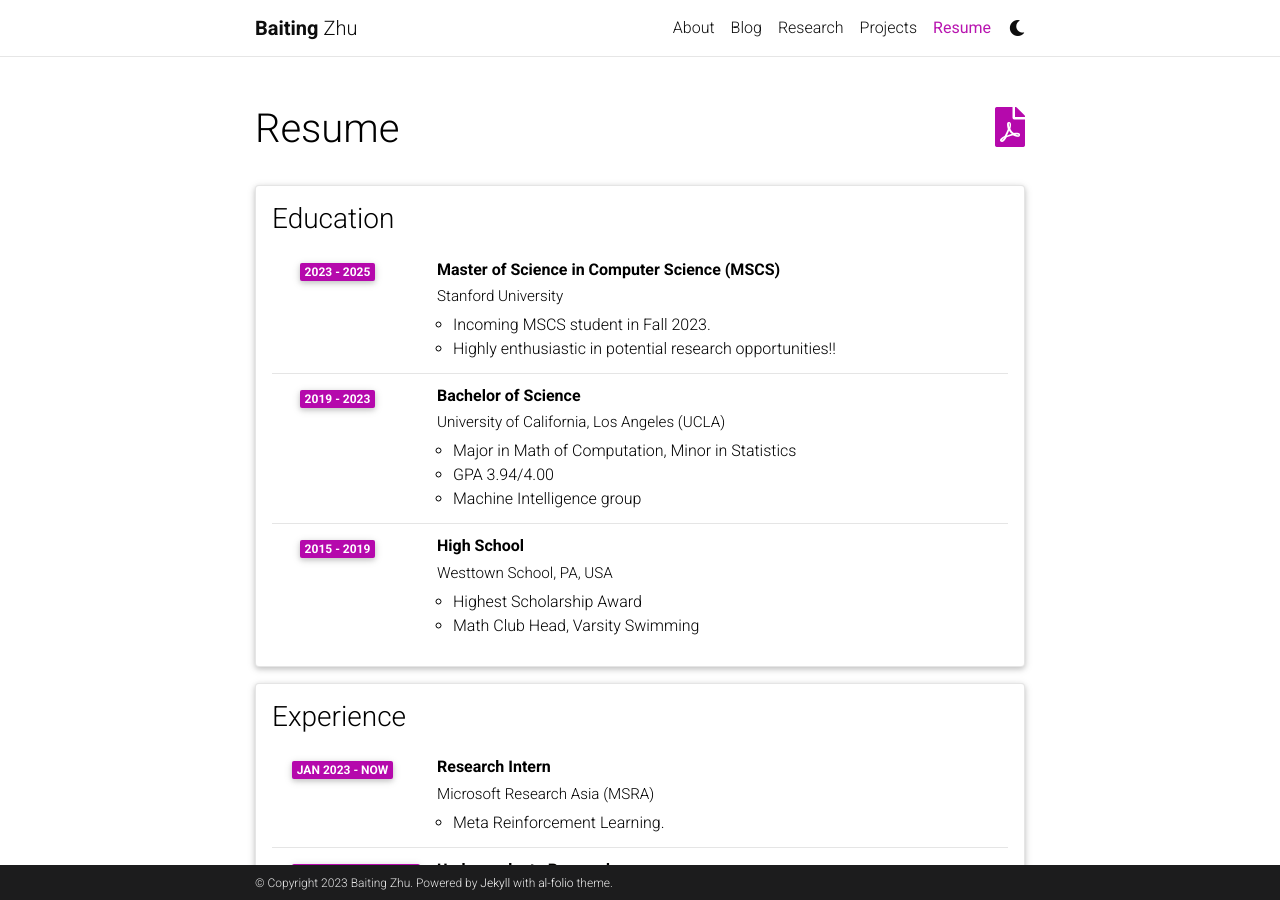
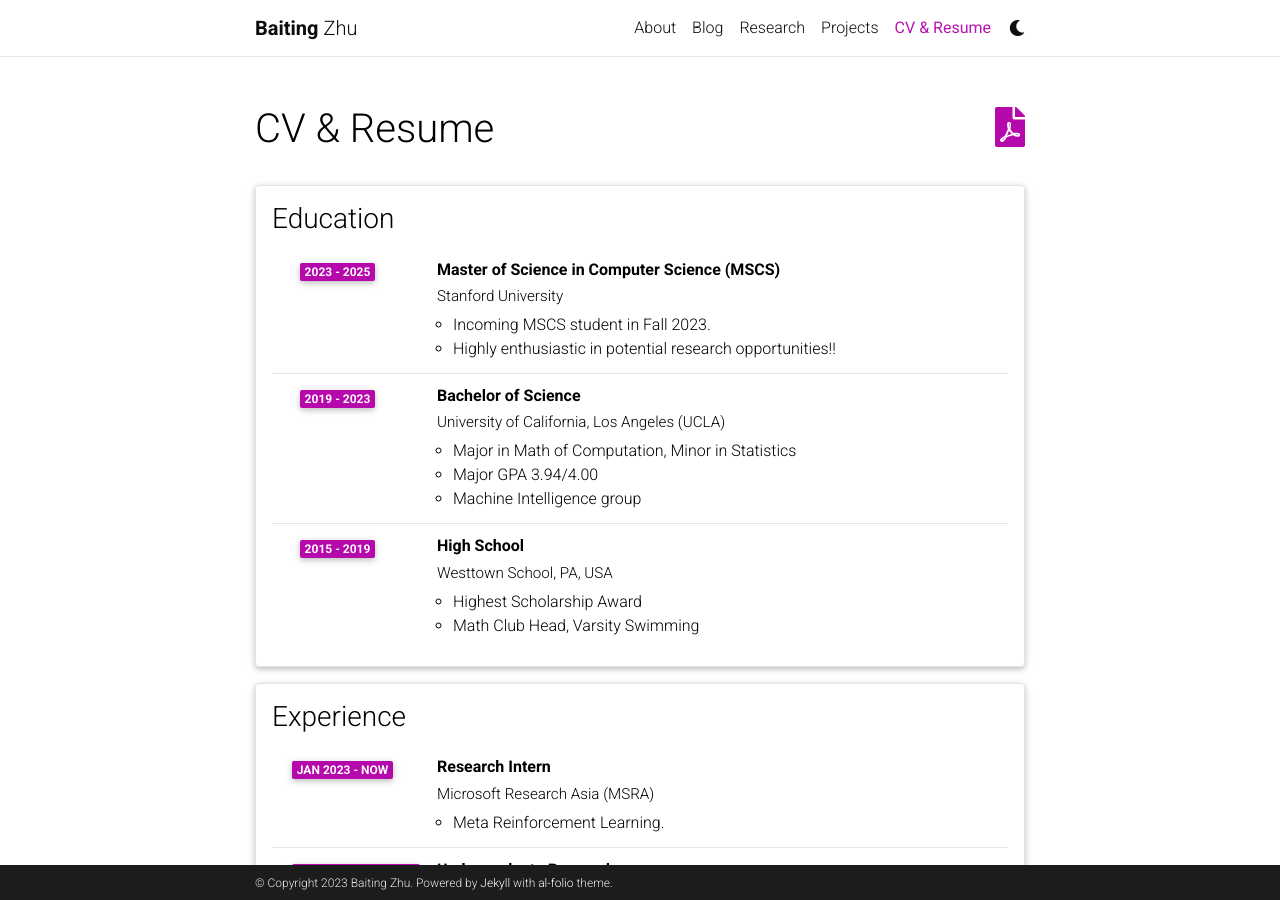
Before and after one commit to baitingzbt/baitingzbt.github.io, a Jekyll site: the page built from _pages/cv.md, in a window 1280 px wide and 900 px high. Built offline with Jekyll 4.4.1, drawn with Linux system fonts in a browser that asks for light colours; comment, search, counter and statistics services are not loaded; a style sheet for code colours, icons or effects is not loaded.

```diff
--- a/_data/cv.yml
+++ b/_data/cv.yml
@@ -12,7 +12,7 @@
       year: 2019 - 2023
       description:
         - Major in Math of Computation, Minor in Statistics
-        - GPA 3.94/4.00
+        - Major GPA 3.94/4.00
         - Machine Intelligence group
     - title: High School
       institution: Westtown School, PA, USA
--- a/_layouts/cv.html
+++ b/_layouts/cv.html
@@ -5,7 +5,9 @@ layout: default
         <div class="post">
 
           <header class="post-header">
-            <h1 class="post-title">{{ page.title }} {% if page.cv_pdf %}<a href="{{ page.cv_pdf | prepend: 'assets/pdf/' | relative_url}}" target="_blank" rel="noopener noreferrer" class="float-right"><i class="fas fa-file-pdf"></i></a>{% endif %}</h1>
+            <h1 class="post-title">{{ page.title }}
+                {% if page.cv_pdf %}<a href="{{ page.cv_pdf | prepend: 'assets/pdf/' | relative_url}}" target="_blank" rel="noopener noreferrer" class="float-right"><i class="fas fa-file-pdf"></i></a>{% endif %}
+            </h1>
             <p class="post-description">{{ page.description }}</p>
           </header>
 
--- a/_pages/cv.md
+++ b/_pages/cv.md
@@ -1,8 +1,9 @@
 ---
 layout: cv
 permalink: /cv/
-title: Resume
+title: CV & Resume
 nav: true
 nav_order: 4
 cv_pdf: Baiting_Zhu_Resume.pdf
+transcript: UCLA_Transcript.pdf
 ---
```
Also changed, not shown: 1 other file.
